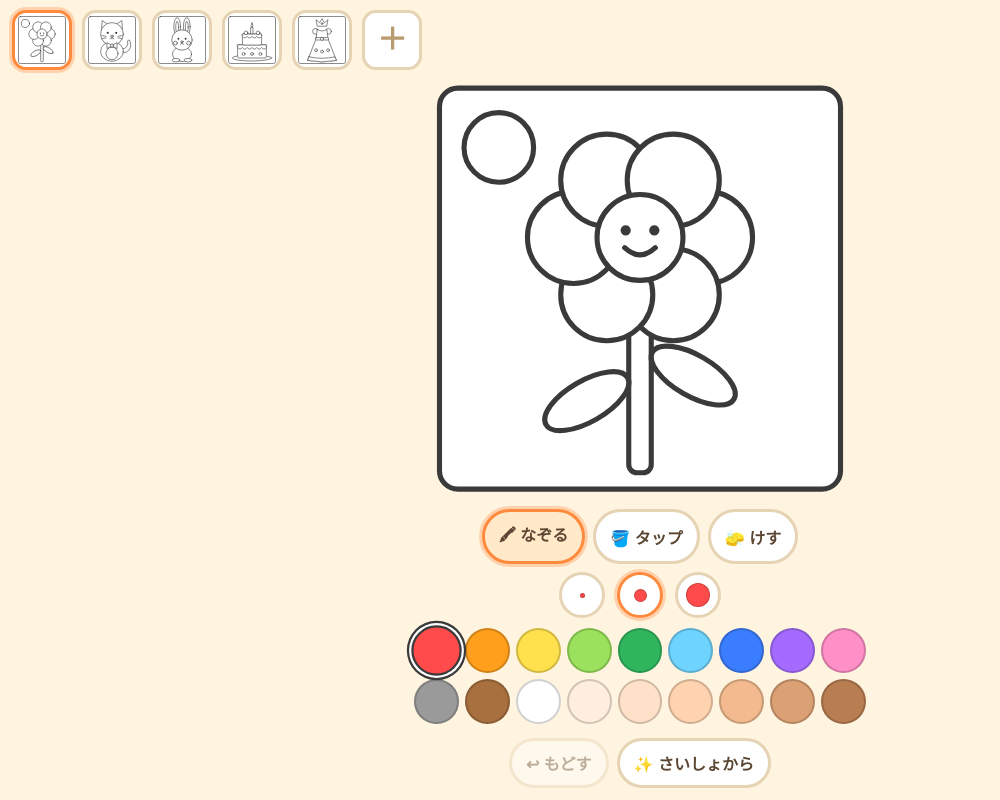
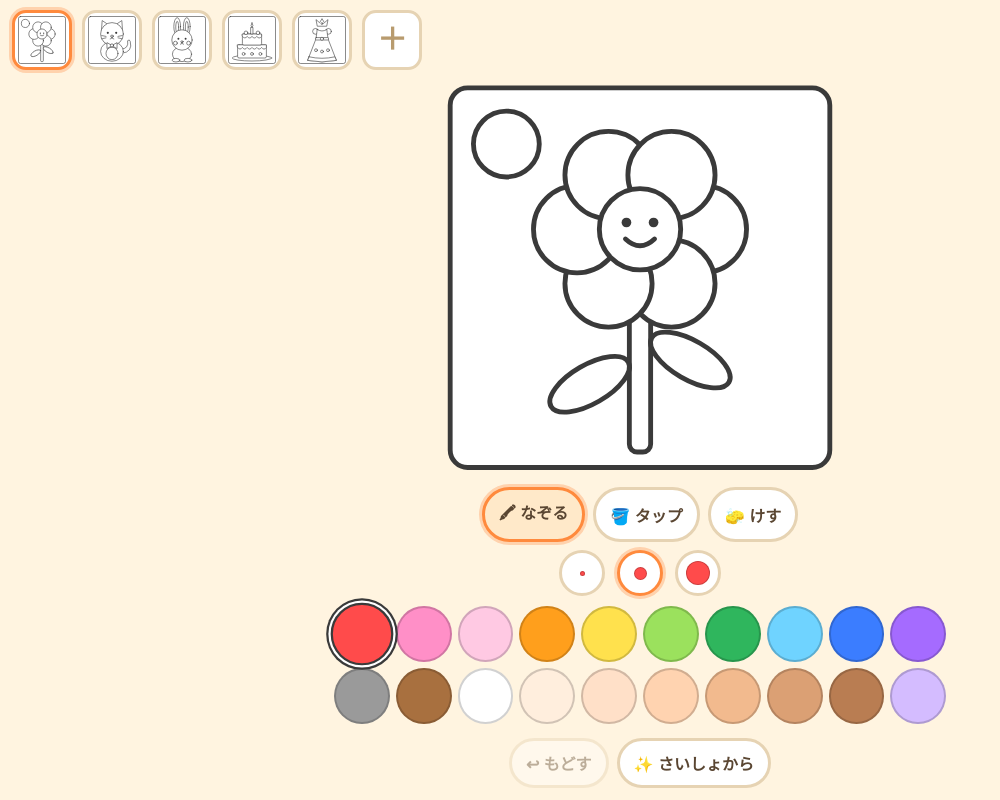
Before and after one commit to yasushi-taguchi/nurie, a plain HTML site: page index.html in a window 1280 px wide. Shown: the whole page, without its empty margins (0-1000 px from the left). Drawn offline with Linux system fonts and the light colour scheme.

Commit message:
うすいピンクとうすい紫を追加し、20色を10色×2段に並べた
- うすピンクはピンクの隣、うすむらさきはむらさきの真下に配置
- iPad など広い画面でパレットの横幅の上限を広げた（480px → 640px）

Co-Authored-By: Claude Fable 5.2 <noreply@anthropic.com>

```diff
--- a/index.html
+++ b/index.html
@@ -78,8 +78,8 @@
 
   /* いろ */
   #colors {
-    display: grid; grid-template-columns: repeat(9, 1fr); gap: 6px;
-    padding: 6px 14px; max-width: 480px; width: 100%; margin: 0 auto;
+    display: grid; grid-template-columns: repeat(10, 1fr); gap: 6px;
+    padding: 6px 14px; max-width: 640px; width: 100%; margin: 0 auto;
   }
   #colors button {
     aspect-ratio: 1; width: 100%; border-radius: 50%;
@@ -197,10 +197,11 @@ const PICS = [
     <circle class="r" cx="200" cy="190" r="13"/>` },
 ];
 
-const COLORS = ['#ff4b4b','#ff9f1c','#ffe14d','#9be15d','#2fb65d','#6fd3ff',
-                '#3b7dff','#a56bff','#ff8fc7','#9a9a9a','#a8703f','#ffffff',
-                // はだいろ（うすい → こい）
-                '#ffeedd','#ffe0c8','#ffd3b0','#f2ba8e','#dba074','#b97d52'];
+// 1だんに 10こ ならぶ
+const COLORS = [// あか ピンク うすピンク だいだい きいろ きみどり みどり みずいろ あお むらさき
+                '#ff4b4b','#ff8fc7','#ffc9e3','#ff9f1c','#ffe14d','#9be15d','#2fb65d','#6fd3ff','#3b7dff','#a56bff',
+                // はいいろ ちゃいろ しろ、はだいろ（うすい → こい）、うすむらさき
+                '#9a9a9a','#a8703f','#ffffff','#ffeedd','#ffe0c8','#ffd3b0','#f2ba8e','#dba074','#b97d52','#d4bcff'];
 
 // ---- ほぞん（ブラウザにのこす。つかえなくても うごく）----
 // saved[えのid][ばしょのばんごう] = ぬったものの じゅんばん。{c} はぜんぶぬり、{c, d} はなぞった線
```
